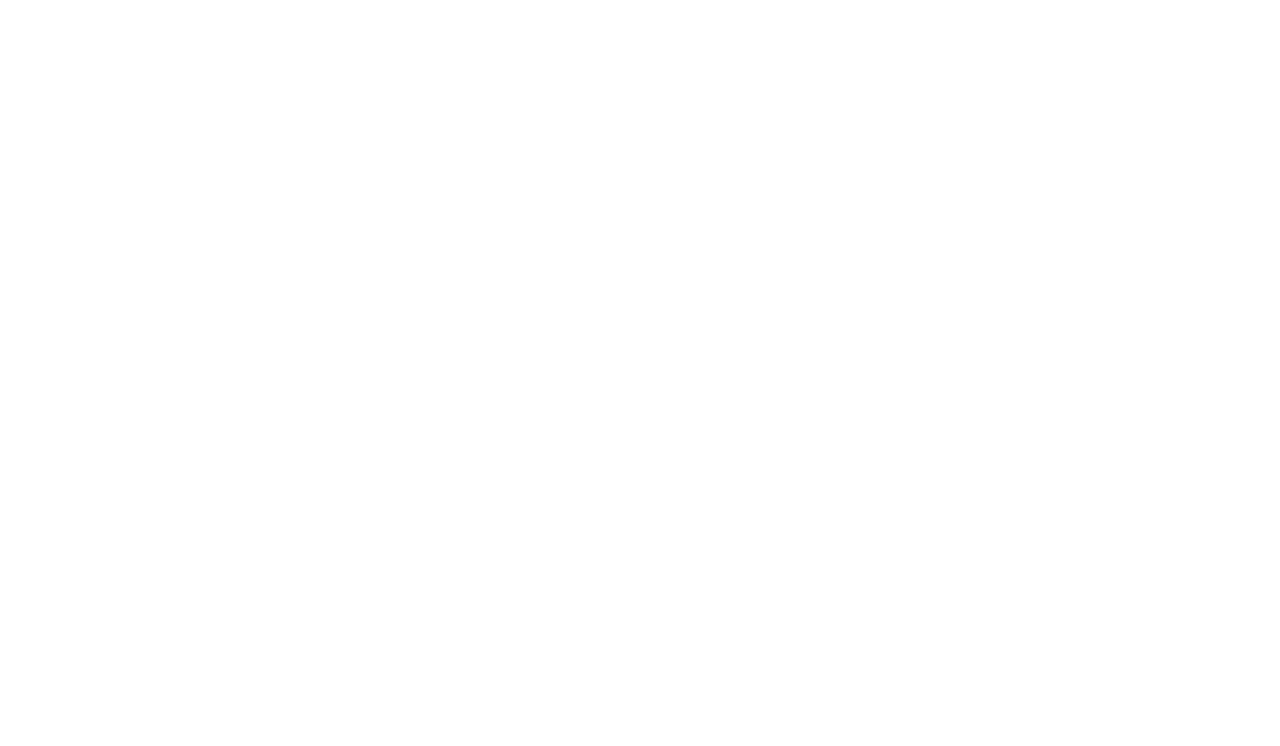
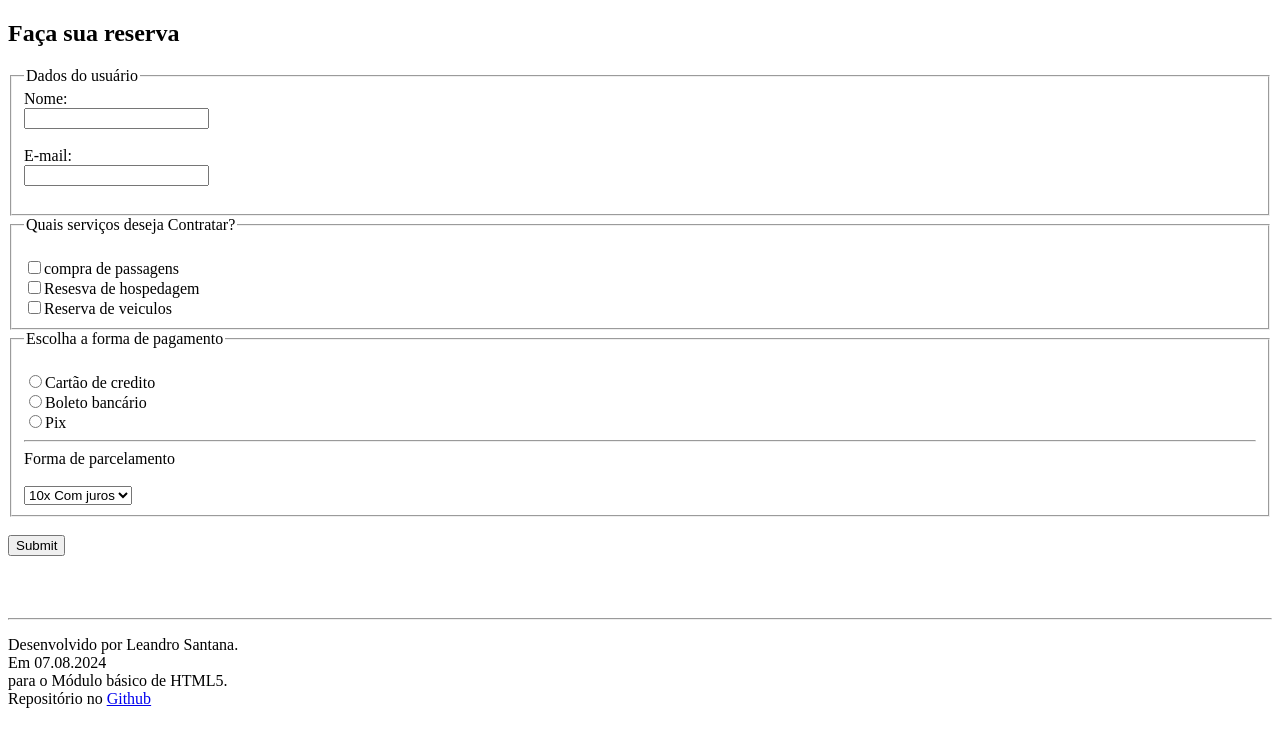
Before and after one commit to LeandroEdv/Faculdade_ADS, a plain HTML site: page Basico_HTML/Atividade_02/reserva.html in a window 1280 px wide. Drawn offline with Linux system fonts and the light colour scheme.

Commit message:
atividade 02 html

```diff
--- a/Basico_HTML/Atividade_02/reserva.html
+++ b/Basico_HTML/Atividade_02/reserva.html
@@ -6,6 +6,69 @@
     <title>Cadastro de Reserva</title>
 </head>
 <body>
+    <header>
 
+    </header>
+    <section>
+        <h2>Faça sua reserva</h2>
+        <form action="" method="get">
+            <fieldset>
+                <legend>Dados do usuário</legend>
+                <label for="">Nome:</label><br />
+                <input type="text" required name="nome" /><br />
+                <br />
+                <label for="">E-mail:</label><br />
+                <input type="email" required name="email" /><br />
+                <br />
+            </fieldset>
+            <fieldset>
+                <legend for="">Quais serviços deseja Contratar?</legend>
+                <label for="">
+                    <br><input type="checkbox" name="passagens" value="passagens">compra de passagens
+                </label>
+                <label for="">
+                    <br><input type="checkbox" name="hospegam" value="hospedagem">Resesva de hospedagem
+                </label>
+                <label for="">
+                    <br><input type="checkbox" name="veiculos" value="veiculos">Reserva de veiculos
+                </label>
+            </fieldset>
+            <fieldset>
+                <legend>Escolha a forma de pagamento</legend>
+                <label for="">
+                    <br><input type="radio" name="formaPagamento" value="cartaoDeCredito">Cartão de credito
+                </label>
+                <label for="">
+                    <br><input type="radio" name="formaPagamento" value="boleto">Boleto bancário
+                </label>
+                <label for="">
+                    <br><input type="radio" name="formaPagamento" value="pix">Pix
+                </label>
+                <br>
+                <hr>
+                <label>Forma de parcelamento</label><br>
+                <br>
+                <select name="prazoPagamento" id="">
+                    <option value="aVista">A vista</option>
+                    <option value="5x">5x sem juros</option>
+                    <option value="10x" selected>10x Com juros</option>
+                </select>
+            </fieldset>
+            <br>
+            <input type="submit" name="btnFormulrio">
+        </form>
+    </section>
+    <br>
+    <br>
+    <br>
+    <hr>
+    <footer>
+        <p>
+            Desenvolvido por Leandro Santana. <br>
+            Em 07.08.2024 <br>
+            para o Módulo básico de HTML5. <br>
+            Repositório no <a href="https://github.com/LeandroEdv/Faculdade_ADS">Github</a>
+        </p>
+    </footer>
 </body>
 </html>
```
Also changed, not shown: Basico_HTML/index.html (+0 -1 lines).
